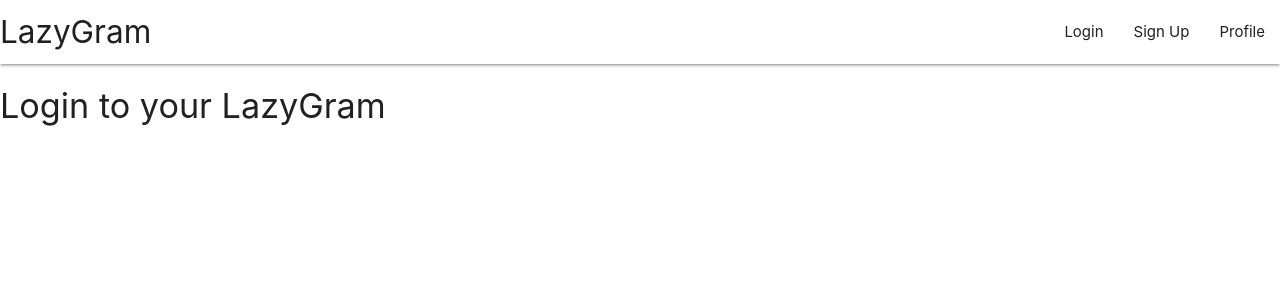
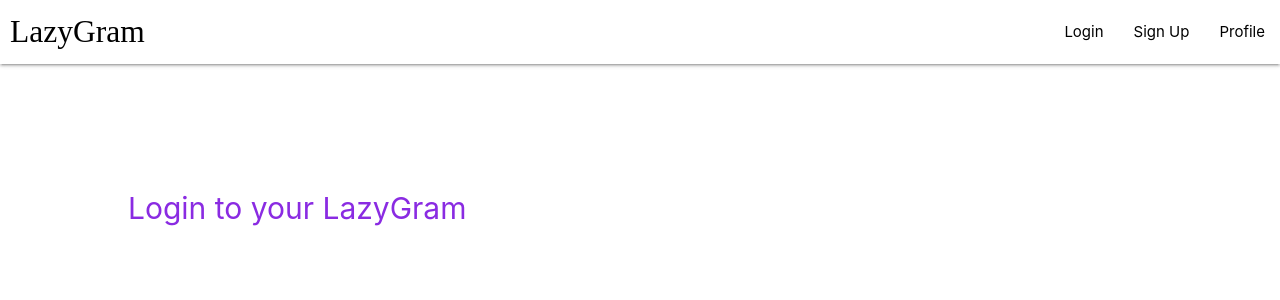
Before and after one commit to ABAppDev/LazyGram, a React (Create React App) app: page /login in a window 1280 px wide. Shown: the top 300 px of the page. Built offline with nearby package versions, Linux system fonts and the light colour scheme.

Commit message:
Test Deploy

```diff
--- a/src/App.css
+++ b/src/App.css
@@ -1,38 +1,17 @@
-.App {
-  text-align: center;
+a{
+  color: black !important;
 }
 
-.App-logo {
-  height: 40vmin;
-  pointer-events: none;
+.brand-logo{
+  color: black !important;
+  font-family: cursive;
+  font-style: bold, italic;
+  margin-left: 10px;
 }
 
-@media (prefers-reduced-motion: no-preference) {
-  .App-logo {
-    animation: App-logo-spin infinite 20s linear;
-  }
+.log-greeting{
+  color: blueviolet !important;
+  font-style: bold;
+  margin: 10%;
+  font-size: 2rem;
 }
-
-.App-header {
-  background-color: #282c34;
-  min-height: 100vh;
-  display: flex;
-  flex-direction: column;
-  align-items: center;
-  justify-content: center;
-  font-size: calc(10px + 2vmin);
-  color: white;
-}
-
-.App-link {
-  color: #61dafb;
-}
-
-@keyframes App-logo-spin {
-  from {
-    transform: rotate(0deg);
-  }
-  to {
-    transform: rotate(360deg);
-  }
-}
--- a/src/components/screens/Login.js
+++ b/src/components/screens/Login.js
@@ -2,7 +2,7 @@
 
 const Login = () => {
     return (
-        <h4>Login to your LazyGram</h4>
+        <h6 className="log-greeting">Login to your LazyGram</h6>
     )
 }
 export default Login
```
